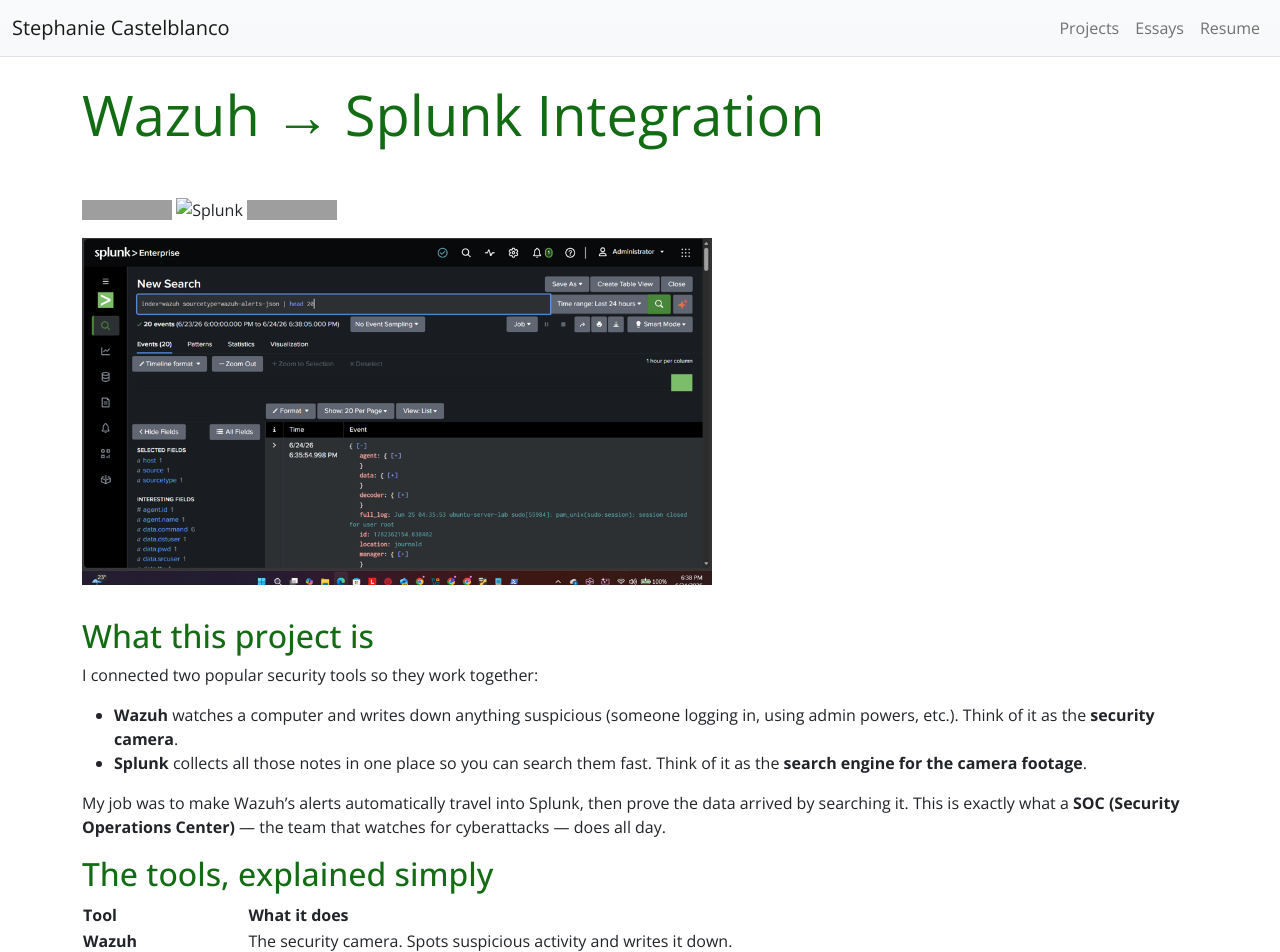
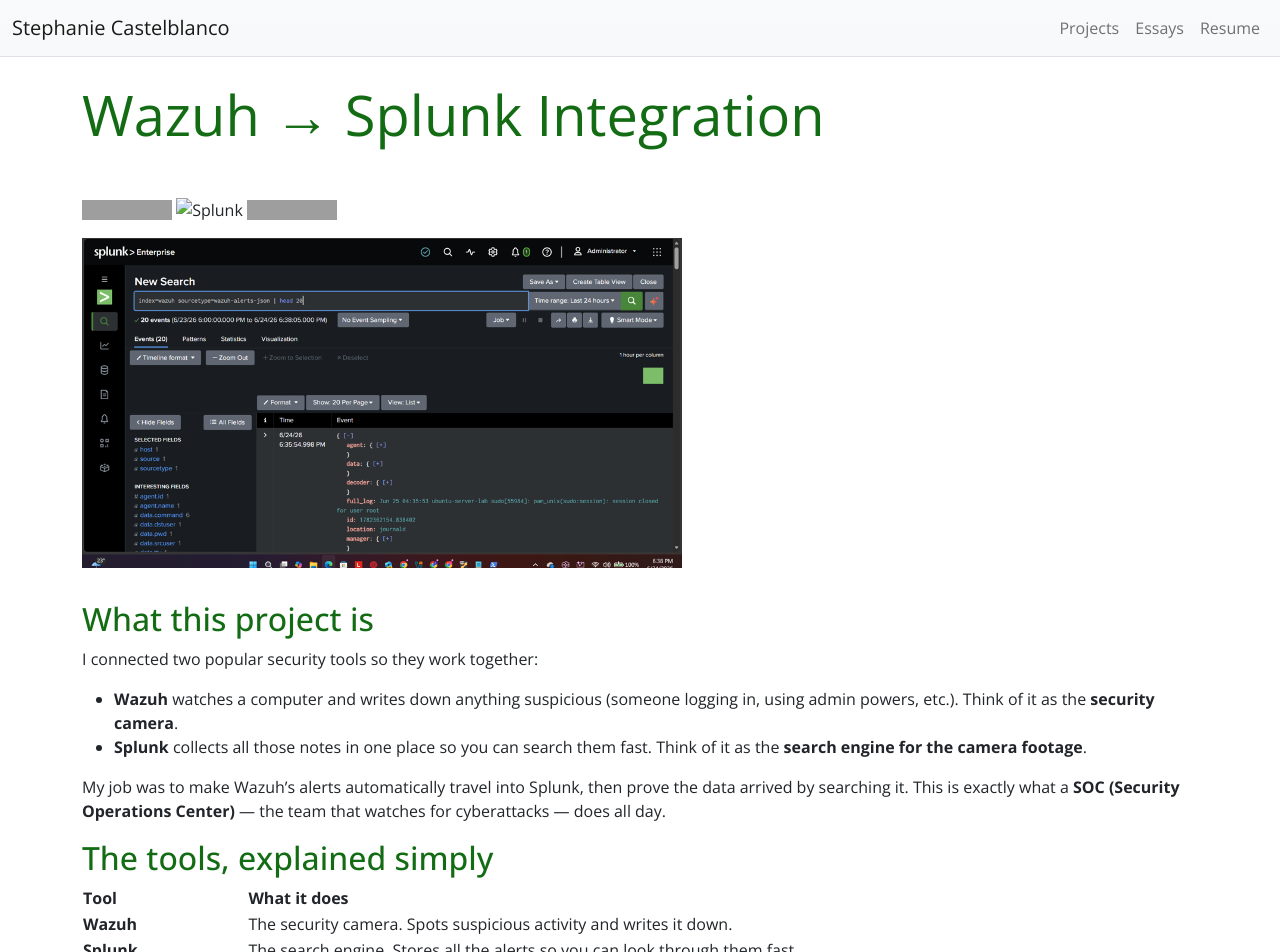
Before and after one commit to stephanie-castelblanco/stephanie-castelblanco.github.io, a Jekyll site: the page built from projects/Project_A_Wazuh_Splunk.md, in a window 1280 px wide. Shown: the top 952 px of the page. Built offline with Jekyll 4.4.1, drawn with Linux system fonts in a browser that asks for light colours; grey boxes are pictures that could not be loaded.

Commit message:
Update Project_A_Wazuh_Splunk.md

```diff
--- a/projects/Project_A_Wazuh_Splunk.md
+++ b/projects/Project_A_Wazuh_Splunk.md
@@ -17,7 +17,7 @@
 
 ![SIEM](https://img.shields.io/badge/SIEM-Wazuh-blue) ![Splunk](https://img.shields.io/badge/Log_Analytics-Splunk-green) ![Status](https://img.shields.io/badge/Status-Completed-success)
 
-<img width="630px" class="img-fluid mb-3" src="../img/02-splunk-events.png" alt="Wazuh alerts arriving in Splunk">
+<img width="600px" class="img-fluid mb-3" src="../img/02-splunk-events.png" alt="Wazuh alerts arriving in Splunk">
 
 ## What this project is
 
```
